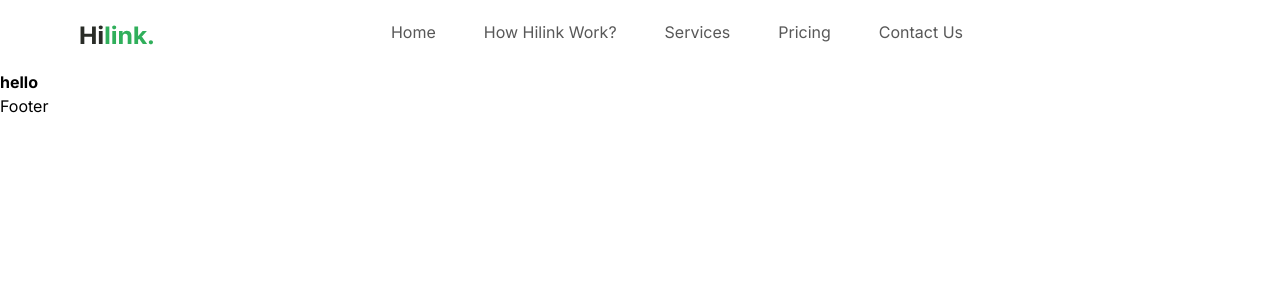
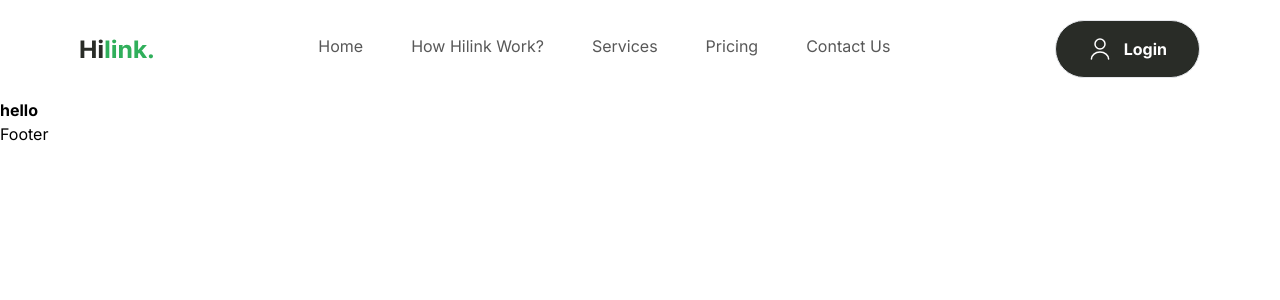
Before and after one commit to Febin-Joseph/TrekTraverse, a Next.js app: page / in a window 1280 px wide. Shown: the top 300 px of the page. Built offline with nearby package versions, Linux system fonts and the light colour scheme.

Commit message:
added style to the login button

```diff
--- /dev/null
+++ b/components/Button.tsx
@@ -0,0 +1,20 @@
+import Image from "next/image";
+
+type ButtonPrps = {
+    type: 'button' | 'submit';
+    title: string;
+    icon?: string;
+    variant: 'btn_dark_green'
+}
+
+const Button = ({ type, title, icon, variant }: ButtonPrps) => {
+    return (
+        <button
+            className={`flexCenter gap-3 rounded-full border ${variant}`}>
+            {icon && <Image src={icon} alt={title} width={24} height={24} />}
+            <label htmlFor="" className="bold-16 whitespace-nowrap">{title}</label>
+        </button>
+    )
+}
+
+export default Button
--- a/components/Nav.tsx
+++ b/components/Nav.tsx
@@ -2,6 +2,7 @@
 import { link } from "fs"
 import Image from "next/image"
 import Link from "next/link"
+import Button from "./Button"
 
 const Nav = () => {
     return (
@@ -27,7 +28,12 @@
             </ul>
 
             <div className="lg:flexCenter hidden">
-
+                <Button
+                    type="button"
+                    title="Login"
+                    icon="/user.svg"
+                    variant="btn_dark_green"
+                />
             </div>
         </nav>
     )
```
